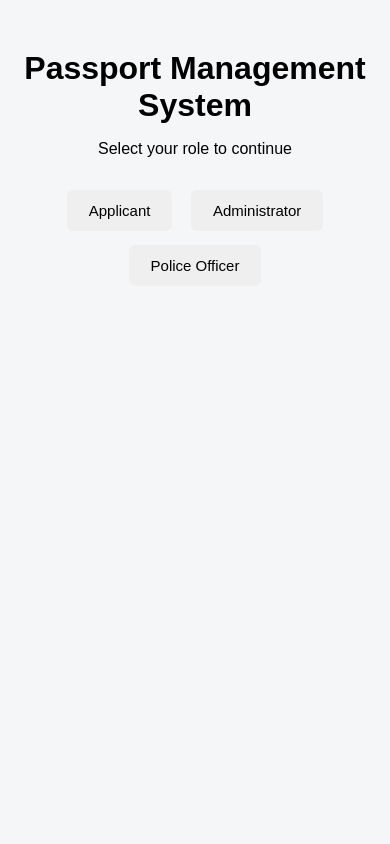
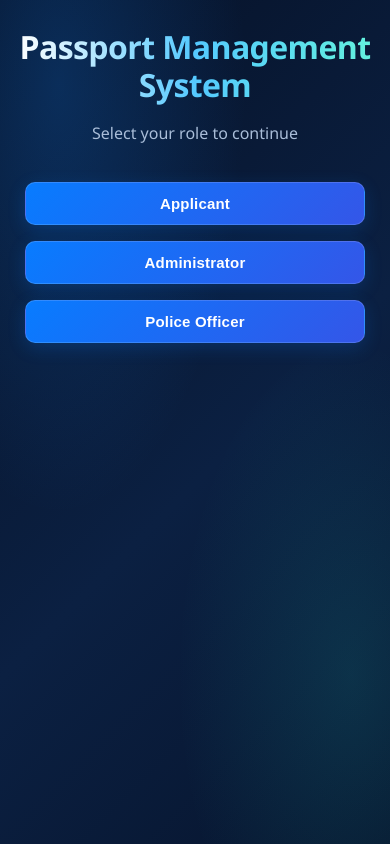
Before and after one commit to rinitta2606-hub/Passport-Automation-System, a Flask app: page / in a window 390 px wide. Run offline with Flask 3, Linux system fonts and the light colour scheme.

Commit message:
Revamp CSS for modern theme in passport management system
Updated styles for a modern theme in the passport management system, including changes to body background, container width, button styles, and input fields.

```diff
--- a/static/css/style.css
+++ b/static/css/style.css
@@ -1,88 +1,318 @@
+/* ===== PASSPORT MANAGEMENT SYSTEM — MODERN THEME ===== */
+
+:root {
+    --navy: #07152e;
+    --navy-light: #102747;
+    --blue: #1688ff;
+    --cyan: #25d9d0;
+    --purple: #7957ff;
+    --text: #edf5ff;
+    --muted: #a9bdd8;
+    --panel: rgba(17, 39, 72, 0.94);
+    --border: rgba(111, 180, 255, 0.25);
+}
+
+* {
+    box-sizing: border-box;
+}
+
 body {
-    font-family: Arial, sans-serif;
-    background: #f4f6f8;
+    font-family: "Segoe UI", Arial, sans-serif;
+    background:
+        radial-gradient(ellipse at 15% 10%, rgba(22, 136, 255, 0.22), transparent 40%),
+        radial-gradient(ellipse at 90% 80%, rgba(37, 217, 208, 0.13), transparent 35%),
+        linear-gradient(135deg, #061126, #0b2042 55%, #07152e);
+    color: var(--text);
     margin: 0;
     padding: 0;
+    min-height: 100vh;
+    line-height: 1.6;
 }
 
+/* Main layout */
+
 .container {
-    width: 90%;
-    max-width: 1000px;
-    margin: 50px auto;
+    width: 92%;
+    max-width: 1180px;
+    margin: 0 auto;
+    padding: 42px 0 60px;
     text-align: center;
 }
 
 h1 {
-    margin-bottom: 10px;
+    font-size: clamp(2rem, 5vw, 3.3rem);
+    font-weight: 800;
+    letter-spacing: -1.5px;
+    margin: 0 0 12px;
+    line-height: 1.2;
+    background: linear-gradient(90deg, #ffffff, #54c9ff, #63f2de);
+    -webkit-background-clip: text;
+    background-clip: text;
+    color: transparent;
 }
+
+h2, h3, h4 {
+    color: #f2f7ff;
+    line-height: 1.3;
+}
+
+p {
+    color: var(--muted);
+}
+
+/* Role buttons */
 
 .role-buttons,
 .menu {
-    margin: 25px 0;
+    display: flex;
+    justify-content: center;
+    align-items: center;
+    flex-wrap: wrap;
+    gap: 14px;
+    margin: 32px 0;
 }
 
 button {
-    padding: 12px 22px;
-    margin: 7px;
-    border: none;
-    border-radius: 6px;
+    color: white;
+    background: linear-gradient(135deg, #087cff, #3456e8);
+    padding: 12px 24px;
+    margin: 5px;
+    border: 1px solid rgba(255, 255, 255, 0.15);
+    border-radius: 10px;
     cursor: pointer;
     font-size: 15px;
+    font-weight: 650;
+    letter-spacing: 0.2px;
+    box-shadow: 0 5px 18px rgba(8, 124, 255, 0.2);
+    transition: transform 0.2s ease, box-shadow 0.2s ease,
+                filter 0.2s ease;
 }
 
 button:hover {
-    opacity: 0.85;
+    transform: translateY(-3px);
+    filter: brightness(1.12);
+    box-shadow: 0 9px 25px rgba(8, 124, 255, 0.32);
 }
+
+button:active {
+    transform: translateY(0);
+}
+
+button:focus-visible,
+input:focus-visible {
+    outline: 2px solid var(--cyan);
+    outline-offset: 3px;
+}
+
+/* Panels, login forms and dashboards */
 
 .login-box,
 .form-box,
 .dashboard {
-    background: white;
-    padding: 30px;
-    margin: 25px auto;
-    max-width: 800px;
-    border-radius: 12px;
-    box-shadow: 0 3px 12px rgba(0,0,0,0.1);
+    background: var(--panel);
+    color: var(--text);
+    padding: clamp(20px, 4vw, 34px);
+    margin: 26px auto;
+    max-width: 850px;
+    border: 1px solid var(--border);
+    border-radius: 18px;
+    box-shadow: 0 18px 55px rgba(0, 0, 0, 0.25);
+    text-align: left;
+    backdrop-filter: blur(12px);
+    animation: fadeIn 0.35s ease both;
 }
 
 .login-box {
-    max-width: 420px;
+    max-width: 450px;
 }
 
+.login-box h2,
+.login-box h3,
+.form-box h2,
+.form-box h3 {
+    text-align: center;
+}
+
+/* Inputs */
+
 .login-box input,
-.form-box input {
+.form-box input,
+.login-box select,
+.form-box select,
+.login-box textarea,
+.form-box textarea,
+.dashboard input,
+.dashboard select,
+.dashboard textarea {
     display: block;
-    width: 90%;
-    padding: 12px;
-    margin: 12px auto;
-    border: 1px solid #ccc;
-    border-radius: 6px;
-    box-sizing: border-box;
+    width: 100%;
+    max-width: 100%;
+    padding: 13px 15px;
+    margin: 12px 0;
+    color: #f1f7ff;
+    background: #0a1b35;
+    border: 1px solid #29466b;
+    border-radius: 9px;
+    font: inherit;
+    transition: border-color 0.2s ease, box-shadow 0.2s ease;
 }
+
+input::placeholder,
+textarea::placeholder {
+    color: #91a8c6;
+}
+
+input:focus,
+select:focus,
+textarea:focus {
+    outline: none;
+    border-color: var(--cyan);
+    box-shadow: 0 0 0 3px rgba(37, 217, 208, 0.12);
+}
+
+label {
+    color: #d7e7ff;
+    font-weight: 600;
+}
+
+/* Application cards */
 
 .application-card {
     text-align: left;
-    background: #f8f9fa;
-    border: 1px solid #ddd;
-    padding: 18px;
-    margin: 15px 0;
-    border-radius: 8px;
+    background: linear-gradient(135deg, #122b4c, #0d203b);
+    color: var(--text);
+    border: 1px solid #29466b;
+    padding: 20px;
+    margin: 16px 0;
+    border-radius: 13px;
+    box-shadow: 0 7px 20px rgba(0, 0, 0, 0.14);
+    transition: border-color 0.2s ease, transform 0.2s ease;
+    overflow-wrap: anywhere;
 }
+
+.application-card:hover {
+    border-color: #319fff;
+    transform: translateY(-2px);
+}
+
+.application-card p {
+    overflow-wrap: anywhere;
+}
+
+.application-card button {
+    margin: 8px 5px 0 0;
+}
+
+/* Result and status messages */
 
 .result {
     margin-top: 20px;
-    padding: 20px;
-    border-radius: 8px;
+    padding: 18px 20px;
+    border-radius: 12px;
+    border: 1px solid transparent;
+    overflow-wrap: anywhere;
 }
 
 .success {
-    background: #e8f5e9;
+    color: #a8f7d0;
+    background: rgba(16, 185, 129, 0.13);
+    border-color: rgba(16, 185, 129, 0.4);
 }
 
 .error {
-    background: #ffebee;
+    color: #ffc0c8;
+    background: rgba(239, 68, 68, 0.12);
+    border-color: rgba(239, 68, 68, 0.4);
 }
 
-.logout {
-    background: #d9534f;
+/* Button variations */
+
+button.logout {
+    background: linear-gradient(135deg, #ef4444, #b91c1c);
+    box-shadow: 0 5px 18px rgba(239, 68, 68, 0.18);
 }
+
+button.logout:hover {
+    box-shadow: 0 9px 24px rgba(239, 68, 68, 0.3);
+}
+
+/* Links and separators */
+
+a {
+    color: #65d8ff;
+    text-decoration: none;
+}
+
+a:hover {
+    color: #a0fff2;
+    text-decoration: underline;
+}
+
+hr {
+    border: 0;
+    border-top: 1px solid var(--border);
+    margin: 24px 0;
+}
+
+small {
+    color: var(--muted);
+}
+
+/* Smooth entrance */
+
+@keyframes fadeIn {
+    from {
+        opacity: 0;
+        transform: translateY(8px);
+    }
+    to {
+        opacity: 1;
+        transform: translateY(0);
+    }
+}
+
+/* Mobile-friendly layout */
+
+@media (max-width: 650px) {
+    .container {
+        width: 92%;
+        padding-top: 28px;
+    }
+
+    h1 {
+        letter-spacing: -0.6px;
+    }
+
+    .role-buttons,
+    .menu {
+        flex-direction: column;
+        gap: 8px;
+    }
+
+    .role-buttons button,
+    .menu button {
+        width: 100%;
+        max-width: 340px;
+        margin: 4px auto;
+    }
+
+    .login-box,
+    .form-box,
+    .dashboard {
+        padding: 20px 16px;
+        border-radius: 14px;
+    }
+
+    .application-card {
+        padding: 15px;
+    }
+}
+
+@media (prefers-reduced-motion: reduce) {
+    *,
+    *::before,
+    *::after {
+        animation-duration: 0.01ms !important;
+        transition-duration: 0.01ms !important;
+    }
+}
```
